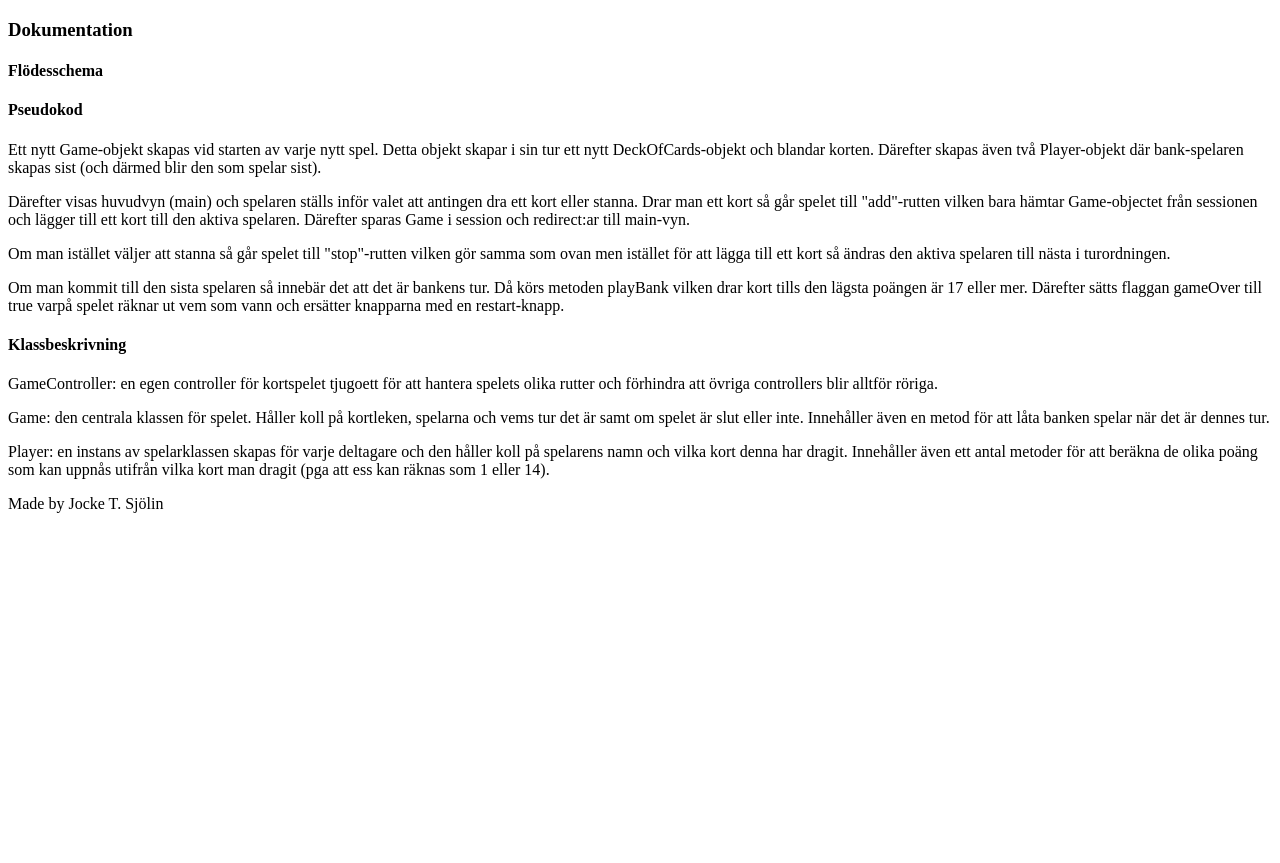
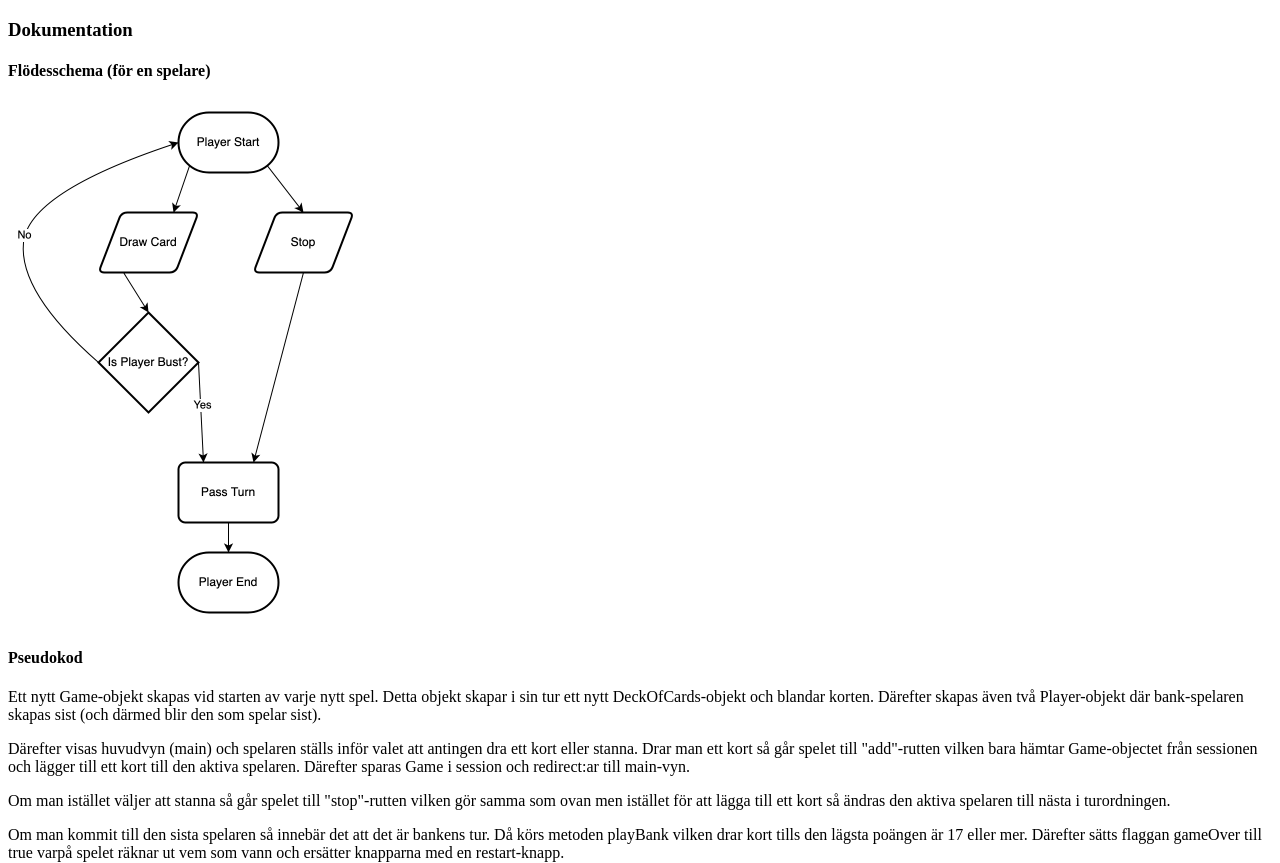
Before and after one commit to JockeTS/mvc-me-page, a Symfony app: template templates/game/doc.html.twig in a window 1280 px wide. Shown: the part 62-925 px from the top of the page. Before the commit the page ends 575 px from the top, so only its background shows below. Run offline with Twig, Linux system fonts and the light colour scheme; the template is opened without the code that fills it, so the values that code supplies are empty; some libraries are stand-ins or nearby versions.

Commit message:
added player flowchart to doc page

```diff
--- a/templates/game/doc.html.twig
+++ b/templates/game/doc.html.twig
@@ -10,7 +10,9 @@
     {% block main %}
         <h3>Dokumentation</h3>
 
-        <h4>Flödesschema</h4>
+        <h4>Flödesschema (för en spelare)</h4>
+
+        <img width="357" height="522" src="{{ asset('img/player-flow.png') }}" alt="player flowchart">
 
         <h4>Pseudokod</h4>
 
```
Also changed, not shown: public/img/player-flow.png (added).
